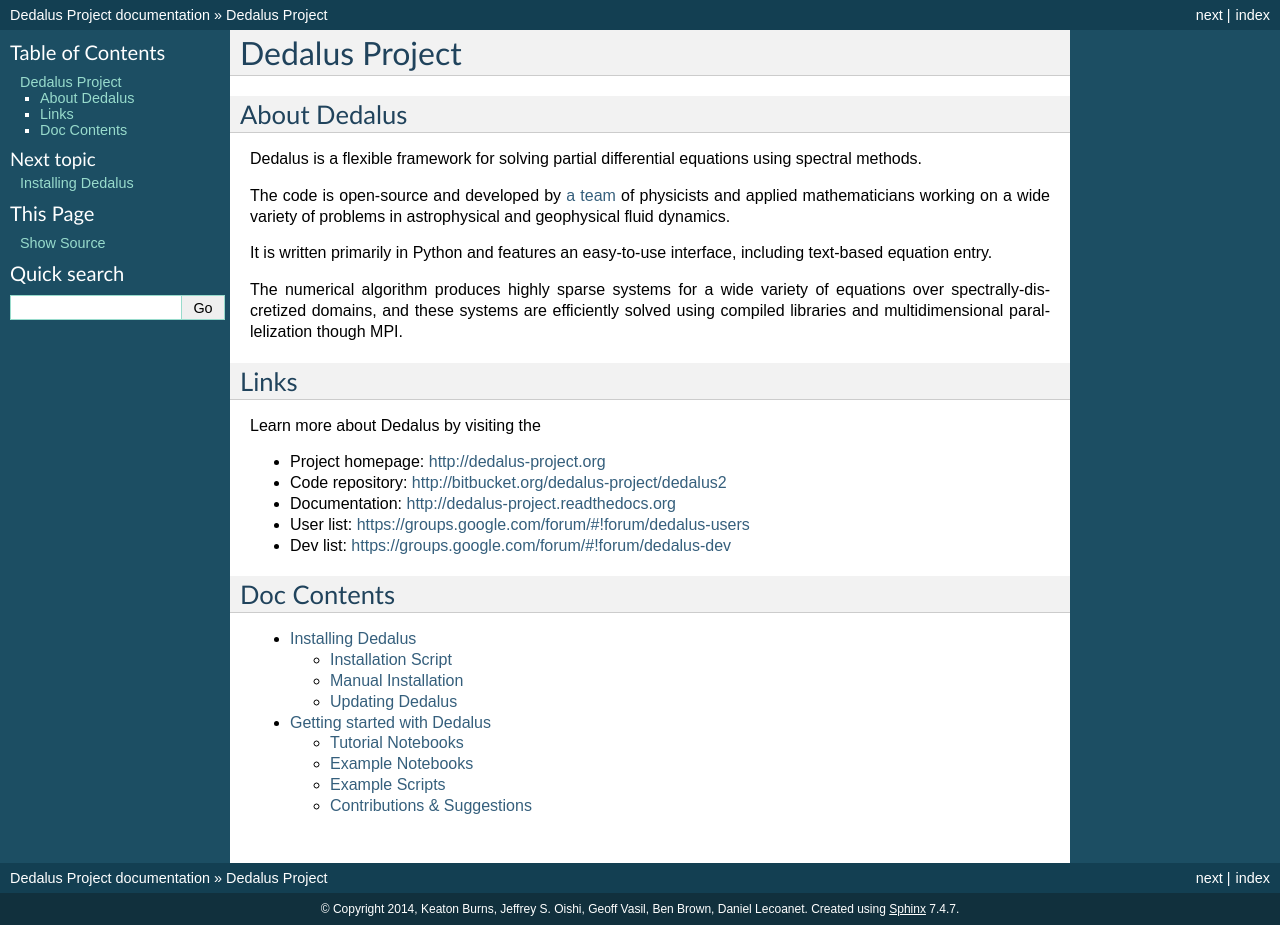
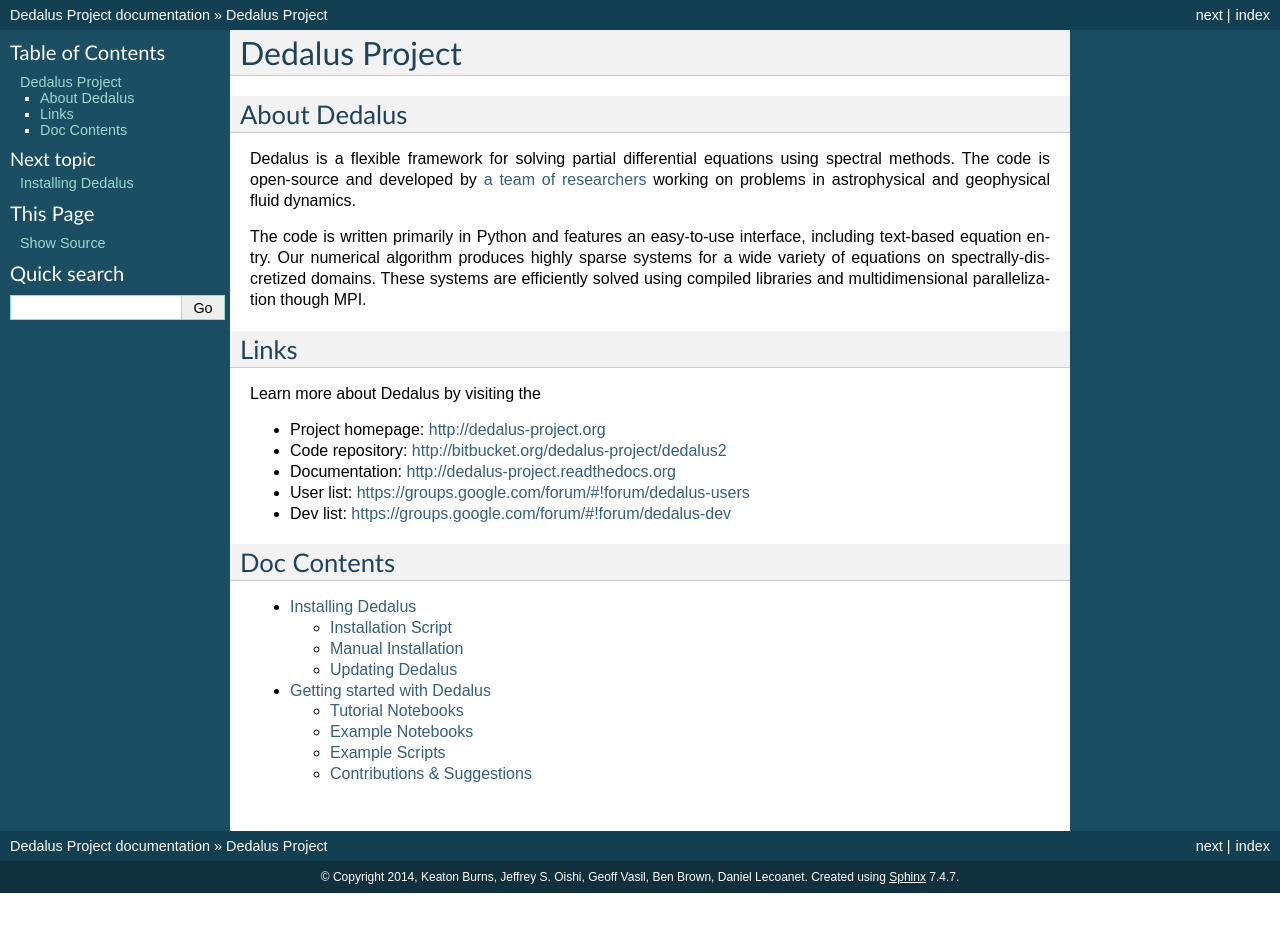
Before and after one commit to DedalusProject/dedalus, a Sphinx documentation site: the page built from docs/index.rst, in a window 1280 px wide. Built offline with Sphinx 7.4.7, drawn with Linux system fonts in a browser that asks for light colours; formulas are drawn with MathJax 3; after the commit the page ends 900 px from its top, so only the background shows below that.

Commit message:
Cleanup docs frontpage
hg hash: 776ca1dcd69867267c5f481778842f9c4efd348f

```diff
--- a/docs/index.rst
+++ b/docs/index.rst
@@ -5,12 +5,11 @@
 =============
 
 Dedalus is a flexible framework for solving partial differential equations using spectral methods.
+The code is open-source and developed by `a team of researchers <http://dedalus-project.org/community.html#developers>`_ working on problems in astrophysical and geophysical fluid dynamics.
 
-The code is open-source and developed by `a team <http://dedalus-project.org/community.html#developers>`_ of physicists and applied mathematicians working on a wide variety of problems in astrophysical and geophysical fluid dynamics.
-
-It is written primarily in Python and features an easy-to-use interface, including text-based equation entry.
-
-The numerical algorithm produces highly sparse systems for a wide variety of equations over spectrally-discretized domains, and these systems are efficiently solved using compiled libraries and multidimensional parallelization though MPI.
+The code is written primarily in Python and features an easy-to-use interface, including text-based equation entry.
+Our numerical algorithm produces highly sparse systems for a wide variety of equations on spectrally-discretized domains.
+These systems are efficiently solved using compiled libraries and multidimensional parallelization though MPI.
 
 Links
 =====
```
